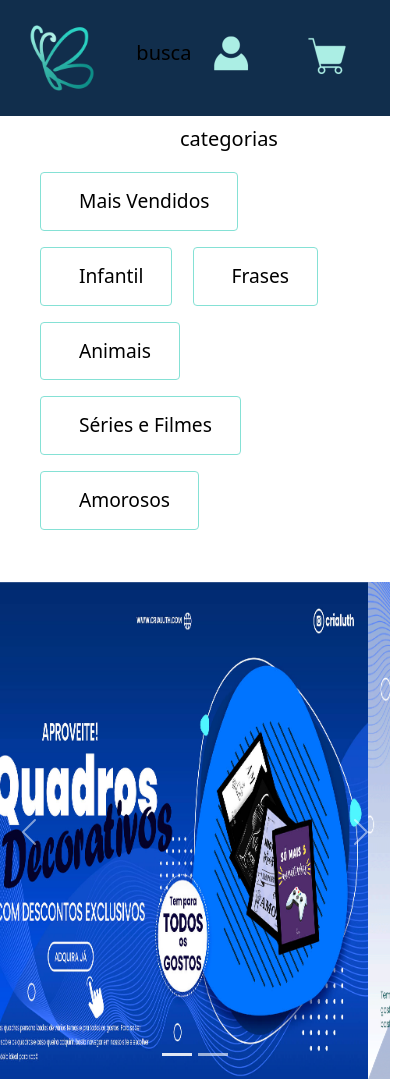
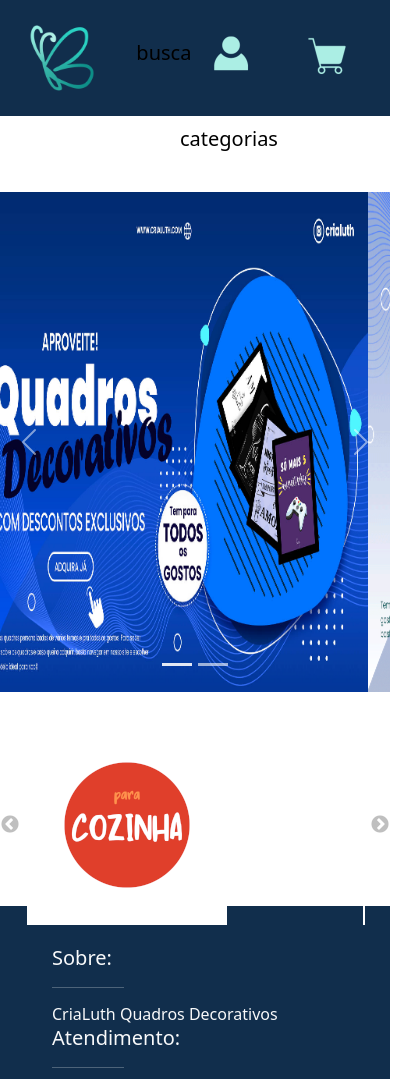
Before and after one commit to andressaanunes/trabalhotiaw, a website: page public/Home/index.html in a window 390 px wide. Shown: the top 1079 px of the page, 415 px wide, since content can reach past the window. Drawn offline with nearby package versions, Linux system fonts and the light colour scheme; no server answers.

Commit message:
size adjusting slick carousel, categories toggler adjusting

```diff
--- a/public/Home/home.css
+++ b/public/Home/home.css
@@ -91,6 +91,7 @@
     margin: auto;
     max-width: 1200px;
     height: 200px;
+    padding: 25px;
 }
 .slick-prev:before,.slick-next:before {
     color:#aaa;
--- a/public/Home/index.html
+++ b/public/Home/index.html
@@ -75,7 +75,7 @@
 
             </button>
             <div class="d-flex justify-content-center" >
-                <ul id="categoriesList" class="navbar-collapse">
+                <ul id="categoriesList" class="collapse navbar-collapse">
                     <li id="navcategories" type= "button"class=" nav-item btn  m-2 navBtn">
                         <a class="nav-link " href="http://localhost:5000/category?categoria=maisvendidos">Mais Vendidos</a>
                     </li>
@@ -131,7 +131,7 @@
       </a>
     </div>
 
-    <div class="slickCarousel">
+    <div class="container slickCarousel">
 
         <div class ="carouselslick">
             <div><a href="http://localhost:5000/area?area=sala"><img src="banner/bolas redimens/1.png" alt=""></a></div>
```
